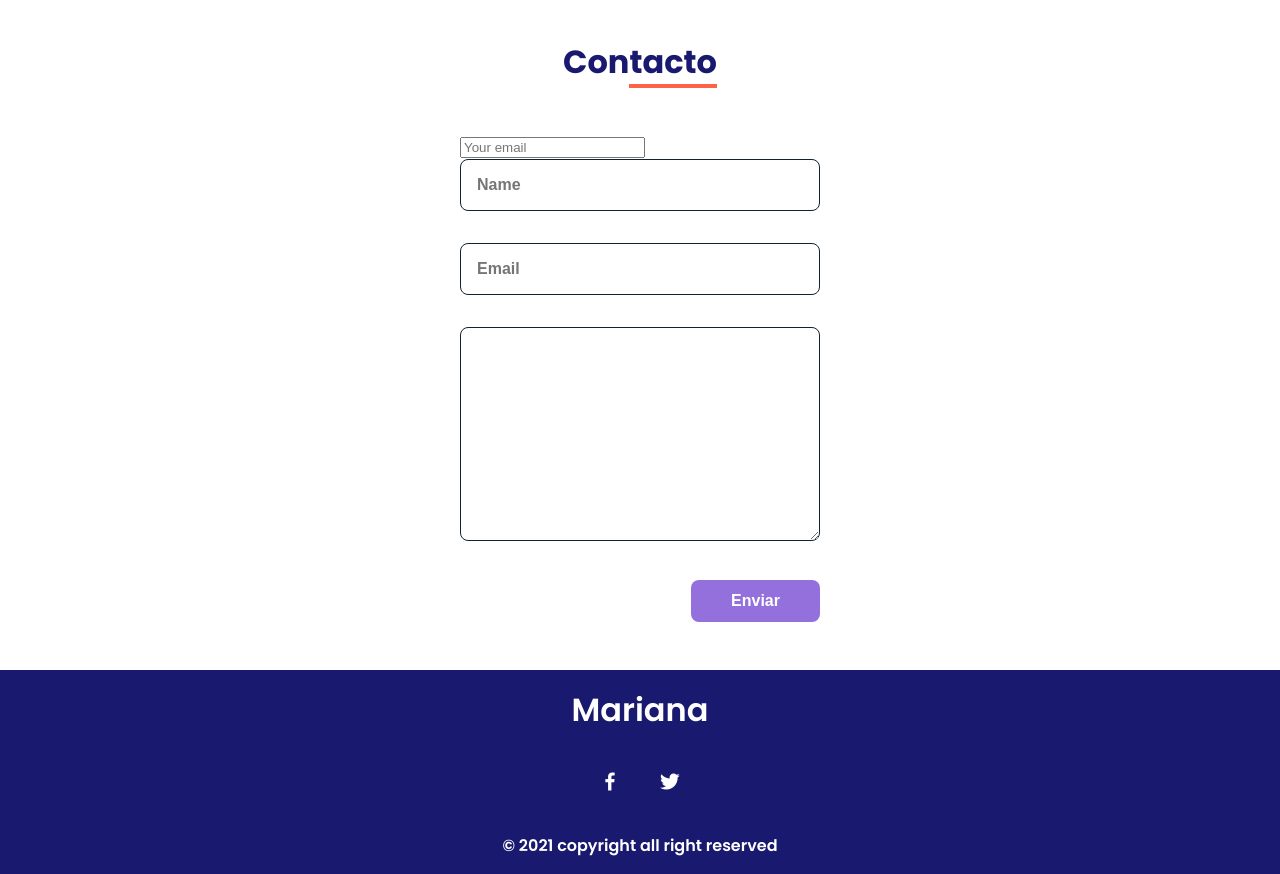
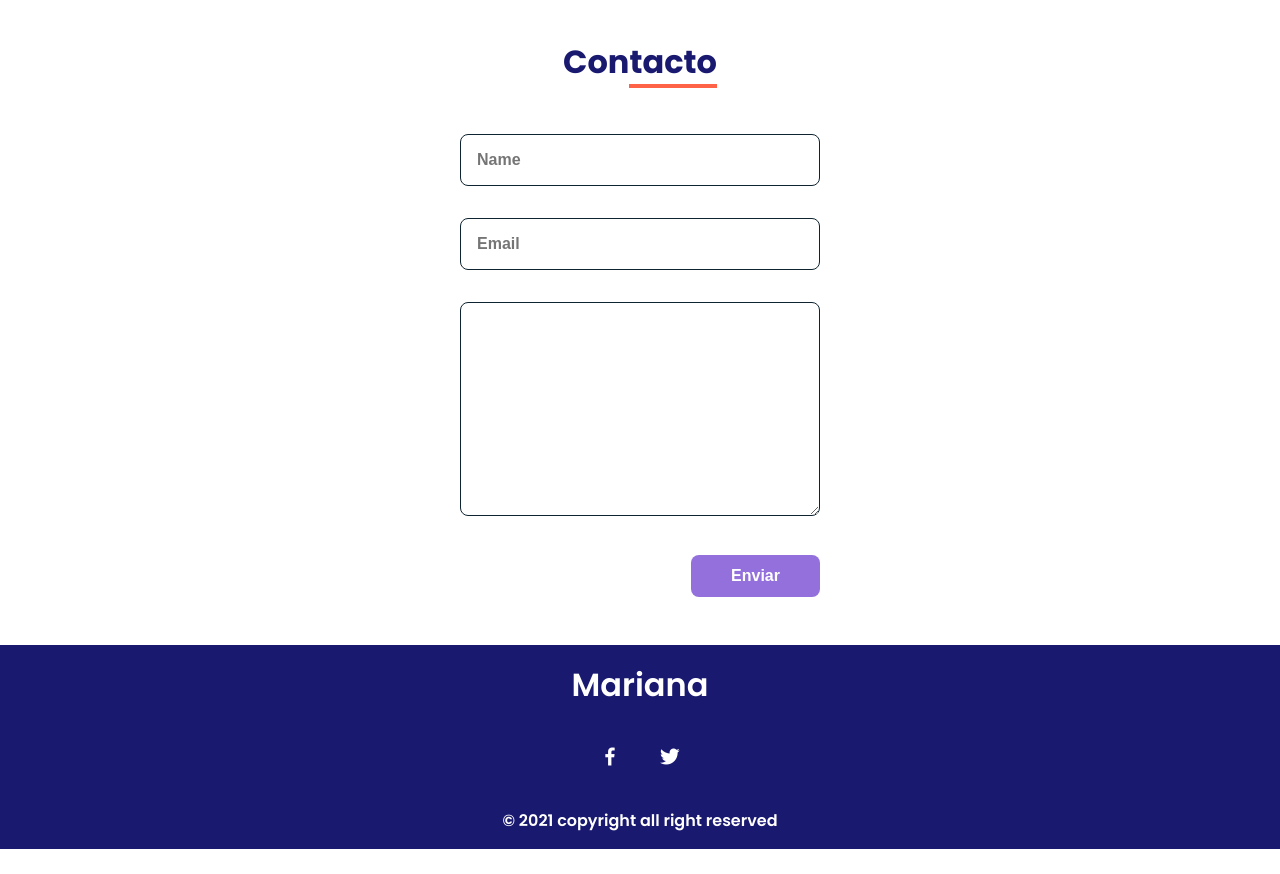
Before and after one commit to Marianagb7/Marianagb7.github.io, a plain HTML site: page index.html in a window 1280 px wide. Shown: the part 3400-4274 px from the top of the page. After the commit the page ends 4249 px from the top, so only its background shows below. Drawn offline with nearby package versions, Linux system fonts and the light colour scheme; no server answers.

Commit message:
Update index.html

```diff
--- a/index.html
+++ b/index.html
@@ -225,7 +225,6 @@
 
                 <div class="contact__container bd-grid">
                     <form  class="contact__form" action="https://formspree.io/f/moqprkle/mar.gomez@misena.edu.co" method="POST">
-                        <input type="email" name="email" placeholder="Your email">
                         <input type="text" placeholder="Name" class="contact__input">
                         <input type="mail" placeholder="Email" class="contact__input">
                         <textarea name="" id="" cols="0" rows="10" class="contact__input"></textarea>
```
